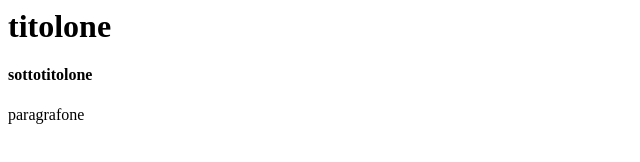
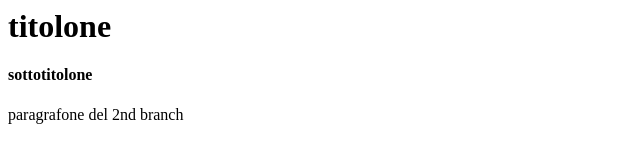
Before and after one commit to criErb/git-test, a plain HTML site: page index.html in a window 1280 px wide. Shown: the whole page, without its empty margins (0-640 px from the left). Drawn offline with Linux system fonts and the light colour scheme.

Commit message:
cambiato 2nd paragrafao meravigliao

```diff
--- a/index.html
+++ b/index.html
@@ -8,6 +8,6 @@
 <body>
   <h1>titolone</h1>
   <h4>sottotitolone</h4>
-  <p>paragrafone</p>
+  <p>paragrafone del 2nd branch</p>
 </body>
 </html>
```
